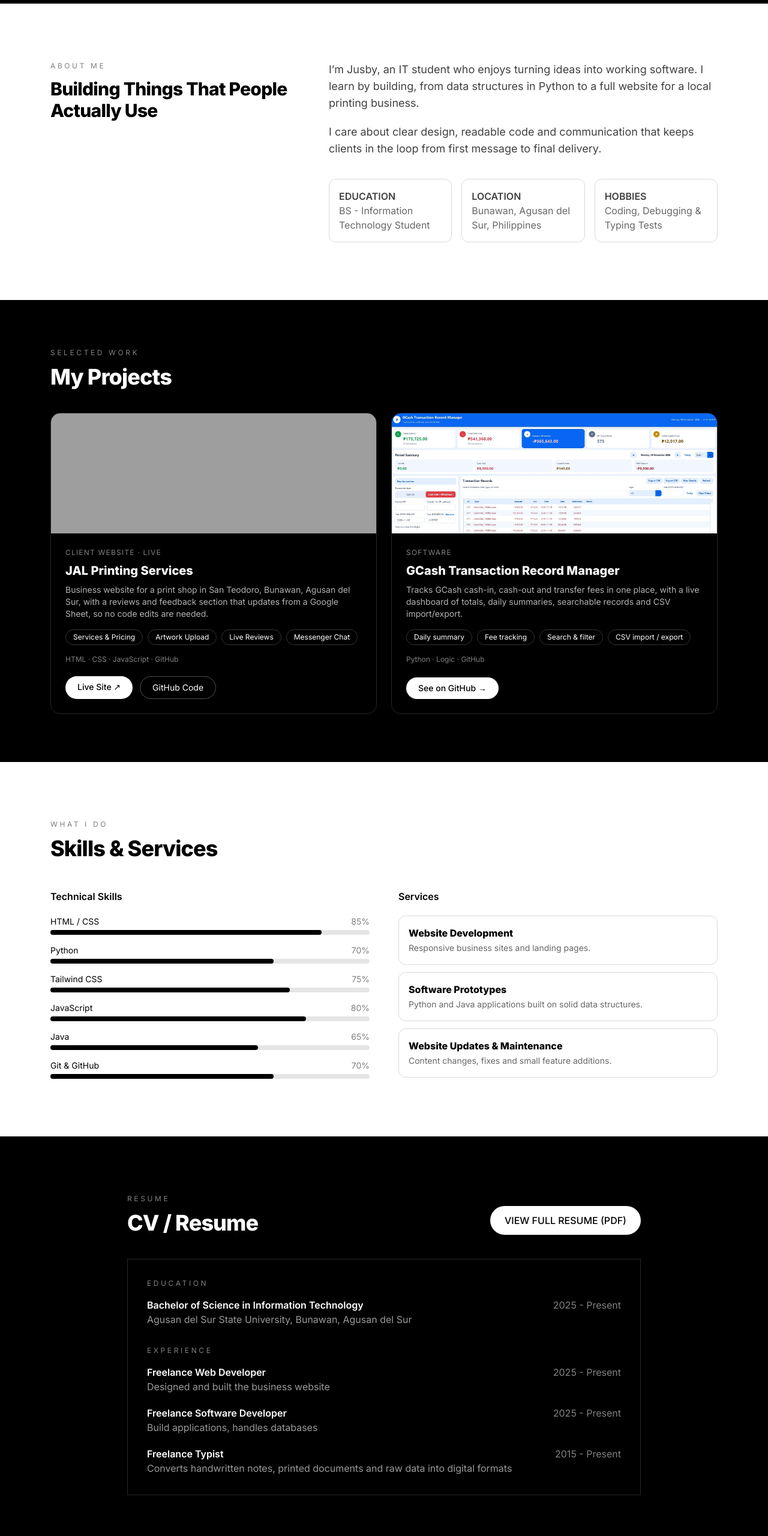
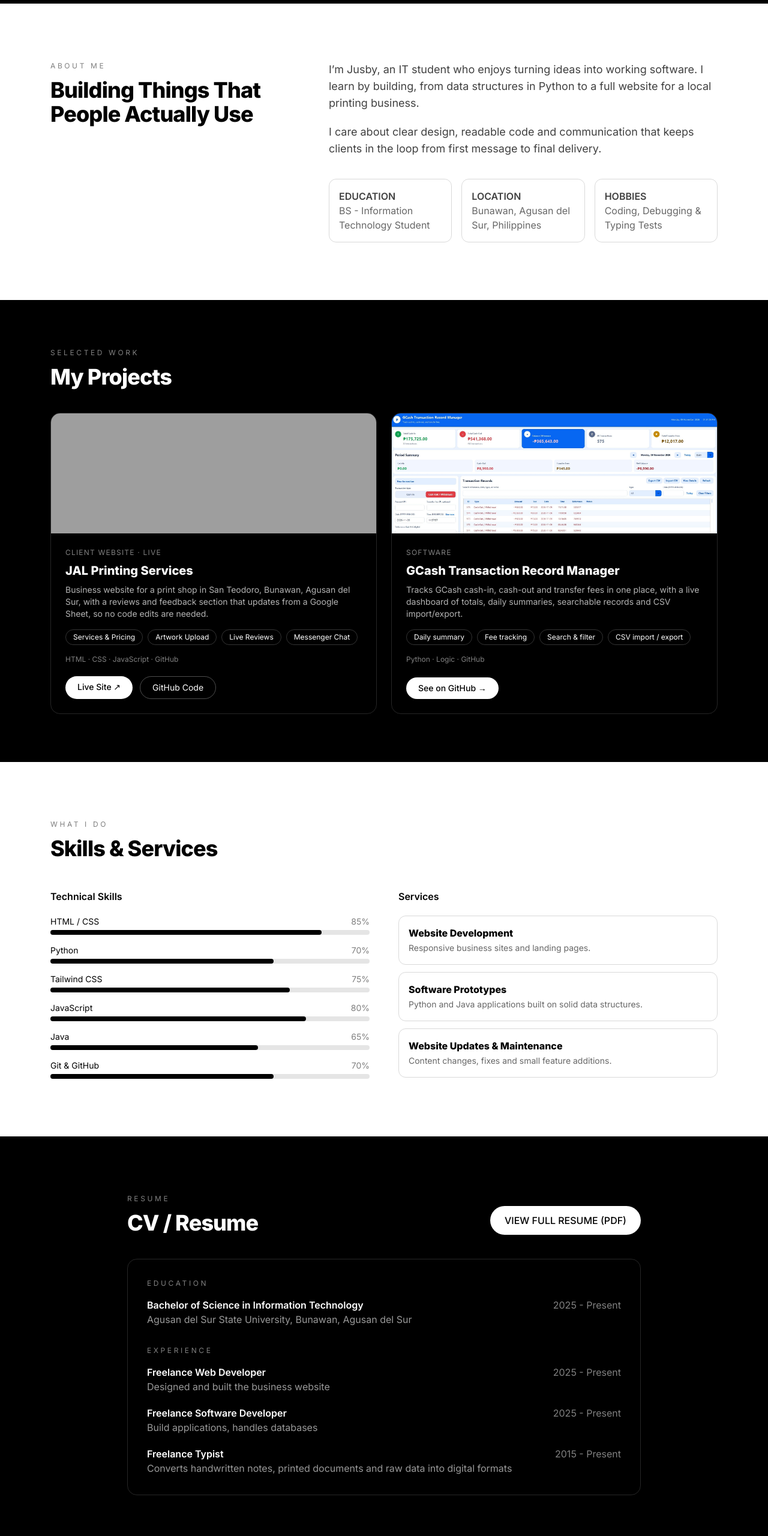
Before and after one commit to jusbyutlang-57-hub/PORTFOLIO-JUSBY-UTLANG, a plain HTML site: page index.html in a window 1280 px wide. Shown: the part 880-3440 px from the top of the page at 60% size. Drawn offline with nearby package versions, Linux system fonts and the light colour scheme; grey boxes are pictures that could not be loaded; files whose address does not match are found by name.

Commit message:
Fix some typos

```diff
--- a/index.html
+++ b/index.html
@@ -102,7 +102,7 @@
  <div class="max-w-6xl mx-auto px-5 py-24 grid md:grid-cols-5 gap-12">
   <div class="md:col-span-2">
    <p class="text-xs tracking-[.3em] uppercase text-black/50">About Me</p>
-   <h2 class="mt-3 text-3xl sm:text-4x1 font-extrabold tracking-tight">Building Things That People Actually Use</h2>
+   <h2 class="mt-3 text-3xl sm:text-4xl font-extrabold tracking-tight">Building Things That People Actually Use</h2>
   </div>
   <div class="md:col-span-3 space-y-5 text-black/75 text-lg">
    <p>I’m Jusby, an IT student who enjoys turning ideas into working software. I learn by building, from data structures in Python to a full website for a local printing business.</p>
@@ -124,7 +124,6 @@
 
   <div class="mt-10 grid md:grid-cols-2 gap-6">
 
-   <!-- JAL Printing -->
    <article class="group border border-white/15 rounded-2xl overflow-hidden flex flex-col hover:border-white/50 transition">
     <a href="https://jal-printing-services.vercel.app" target="_blank" rel="noopener"
        class="relative block w-full overflow-hidden bg-white/5" style="height:200px" aria-label="Open JAL Printing Services live site">
@@ -249,7 +248,7 @@
       class="bg-white text-black px-6 py-3 rounded-full font-medium hover:bg-white/80">VIEW FULL RESUME (PDF)</a>
   </div>
 
-  <div class="mt-10 border border-white/15 rounded-2x1 p-5 sm:p-8 space-y-8">
+  <div class="mt-10 border border-white/15 rounded-2xl p-5 sm:p-8 space-y-8">
    <div>
     <h3 class="text-xs tracking-[.3em] uppercase text-white/50 mb-4">Education</h3>
     <div class="flex flex-wrap justify-between gap-2">
```
